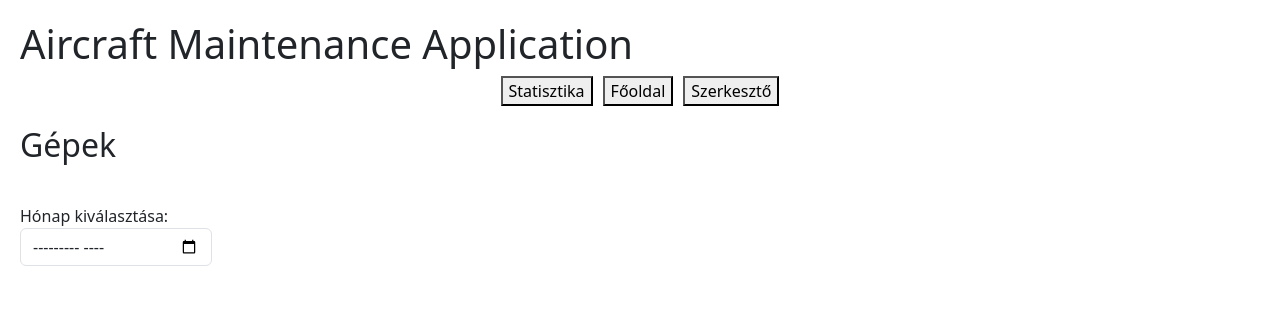
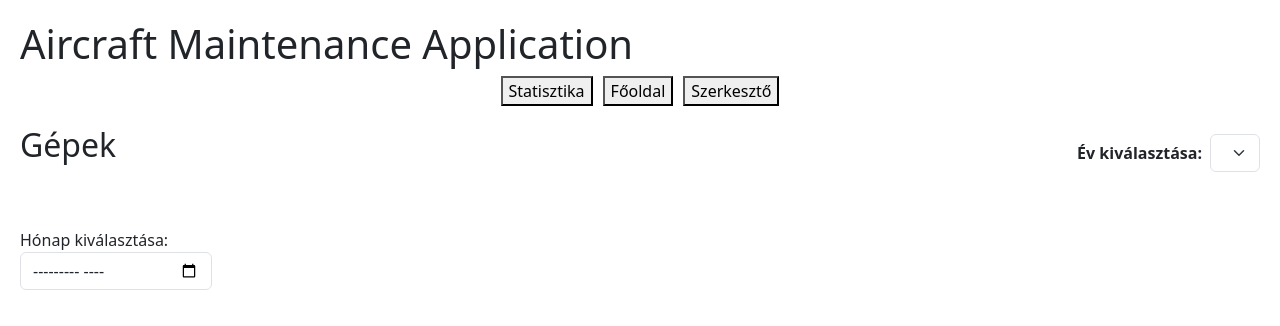
Before and after one commit to sbanna05/aircraft-maintenance-application, a React (Vite) app: page / in a window 1280 px wide. Both pictures are taken after a click on the button "Statisztika". Shown: the top 326 px of the page. Built offline with nearby package versions, Linux system fonts and the light colour scheme.

Commit message:
feat(statistics,fullreview,electron_main): add year select to schedules
main get-schedules modified for year select

preload.js getSchedules() modified with year

currentYear is calculated in FullReview

```diff
--- a/preload.js
+++ b/preload.js
@@ -2,7 +2,7 @@ const { contextBridge, ipcRenderer } = require('electron');
 
 contextBridge.exposeInMainWorld('api', {
   getAircrafts: () => ipcRenderer.invoke('get-aircrafts'),
-  getSchedules: (name, filter) => ipcRenderer.invoke('get-schedules', name, filter),
+  getSchedules: (year, name, filter) => ipcRenderer.invoke('get-schedules',year, name, filter),
   getStatuses: () => ipcRenderer.invoke('get-statuses'),
   getAirports: () => ipcRenderer.invoke('get-airports'),
   getUsers: () => ipcRenderer.invoke('get-users'),
--- a/src/FullReview.jsx
+++ b/src/FullReview.jsx
@@ -1,10 +1,11 @@
-import React, { useState, useEffect, useMemo } from "react";
+import { useState, useEffect, useMemo } from "react";
 import Statistics from "./Statistics";
 
 function FullReview({ aircrafts, statuses, schedules, airports }) {
   const [selectedAircraft, setSelectedAircraft] = useState(null);
   const [usageData, setUsageData] = useState([]);
   const [month, setMonth] = useState("");
+  const [year, setYear] = useState(new Date().getFullYear());
 
   // Adatok betöltése
   useEffect(() => {
@@ -15,17 +16,26 @@ function FullReview({ aircrafts, statuses, schedules, airports }) {
     async function fetchData() {
       let yearMonth = null;
       if (month) {
-        const [yearFull, monthStr] = month.split("-"); // ["2025", "05"]
-        yearMonth = `${yearFull}.${monthStr}.%`; // pl. "2025.02.%"
-        //const monthNum = String(parseInt(monthStr, 10)); // 5 vagy 05 helyett 5
-        //yearMonth = `${yearFull}.${monthNum}.%`;
+        const [, monthStr] = month.split("-"); // csak a hónap szám kell
+        yearMonth = `${year}.${monthStr}.%`; // most a year state-et használjuk
       }
-      const data = await window.api.getSchedules(selectedAircraft, yearMonth);
+      const data = await window.api.getSchedules(year, selectedAircraft, yearMonth);
       console.log("usageData:", data);
       setUsageData(data);
     }
     fetchData();
-  }, [selectedAircraft, month]);
+  }, [year, selectedAircraft, month]);
+
+  // Évlista a schedules alapján
+  const  availableYears = useMemo(() => {
+      const yearsSet = new Set();
+      schedules.forEach((sch) => {
+        if (!sch.event_timestamp) return;
+        const y = parseDateTime(sch.event_timestamp).getFullYear();
+        yearsSet.add(y);
+      });
+      return Array.from(yearsSet).sort((a,b) => b - a); // csökkenő sorrend
+    }, [schedules]);
 
   // ---- Segédfüggvények a státuszokhoz ---- ne számoljuk újra minden rendernél
   const statusMap = useMemo(() => {
@@ -95,7 +105,9 @@ function FullReview({ aircrafts, statuses, schedules, airports }) {
   return (
     <>
       <div className="mt-2">
-        <h2 className="mb-3 center">Gépek</h2>
+        <div className="d-flex mb-4 justify-content-between align-items-center">
+          <div className="d-flex flex-column align-items-center">
+            <h2 className="mb-3 align-middle">Gépek</h2>
             <div className="mb-4 d-flex flex-wrap">
               {aircrafts.map(({ name }) => (
                 <button
@@ -111,14 +123,33 @@ function FullReview({ aircrafts, statuses, schedules, airports }) {
                 </button>
               ))}
             </div>
+          </div>
+
+          <div className="mb-4">
+            <strong>Év kiválasztása:</strong>
+            <select
+              className="form-select d-inline-block w-auto ms-2"
+              value={year}
+              onChange={(e) => setYear(parseInt(e.target.value, 10))}
+            >
+              {availableYears.map((y) => (
+                <option key={y} value={y}>
+                  {y}
+                </option>
+              ))}
+            </select>
+          </div>
+        </div>
 
         <Statistics
           selectedAircraft={selectedAircraft}
           statuses={statuses}
           schedules={schedules}
           airports={airports}
+          year={year}
         />
-
+      </div>
+      <div>
         <div className="mb-4">
           <label className="form-label">
             Hónap kiválasztása:
@@ -175,3 +206,12 @@ function FullReview({ aircrafts, statuses, schedules, airports }) {
 }
 
 export default FullReview;
+
+
+function parseDateTime(event_timestamp) {
+    const [datumStr, timeStr] = event_timestamp.split(" ");
+    // datumStr: "2025.01.01"
+    const [y, m, d] = datumStr.split(".").map(Number);
+    const [hh, mm, ss] = timeStr.split(":").map(Number);
+    return new Date(y, m - 1, d, hh, mm, ss); // hónap 0-indexes!
+  }
--- a/src/Statistics.jsx
+++ b/src/Statistics.jsx
@@ -1,6 +1,6 @@
 import { useState, useEffect } from "react";
 
-function Statistics({ selectedAircraft, statuses, schedules, airports }) {
+function Statistics({ selectedAircraft, statuses, schedules, airports, year }) {
   const [statsbymonth, setStatsByMonth] = useState([]);
   const [cache, setCache] = useState({}); // egyszerű cache a hónapokhoz
 
@@ -82,7 +82,7 @@ function Statistics({ selectedAircraft, statuses, schedules, airports }) {
 
   // Biztosabb hónap-kinyerés: kezeli az "YYYY-MM-DD", "YYYY.MM.DD" és "YYYY.MM.DD." formátumokat is
   function getMonthlyStats(monthIdx) {
-    const monthly = statsbymonth.filter((s) => s.monthIdx === monthIdx);
+    const monthly = statsbymonth.filter((s) => s.monthIdx === monthIdx && s.year === year);
     if (monthly.length === 0) return { summary: null, rows: [] };
     const statusCounts = {}; //összesített státusz darabszám
     const airportCounter = {};
@@ -116,10 +116,12 @@ function Statistics({ selectedAircraft, statuses, schedules, airports }) {
       hetkoznap: { open: 6, close: 16 },
     };
 
+    //const year = new Date().getFullYear();
+    //console.log("year:", year);
     schedules
       .filter((sch) => {
         const dt = parseDateTime(sch.event_timestamp);
-        return dt.getMonth() === monthIdx && sch.aircraft === selectedAircraft;
+        return dt.getMonth() === monthIdx && dt.getFullYear() === year && sch.aircraft === selectedAircraft;
       })
       .forEach((sch) => {
         const dt = parseDateTime(sch.event_timestamp);
@@ -134,14 +136,9 @@ function Statistics({ selectedAircraft, statuses, schedules, airports }) {
         }
       });
     // adott hónap napjainak száma, és nyitvatartási órák számítása
-    const year = new Date().getFullYear();
-    const { weekdays, weekends, daysInMonth } = countWeekdaysAndWeekends(
-      year,
-      monthIdx
-    );
+    const { weekdays, weekends, daysInMonth } = countWeekdaysAndWeekends(year, monthIdx);
 
-    const weekdayHours =
-      openingRules.hetkoznap.close - openingRules.hetkoznap.open;
+    const weekdayHours = openingRules.hetkoznap.close - openingRules.hetkoznap.open;
     const weekendHours = openingRules.hetvege.close - openingRules.hetvege.open;
 
     const totalOpenHours = weekdays * weekdayHours + weekends * weekendHours;
@@ -156,10 +153,7 @@ function Statistics({ selectedAircraft, statuses, schedules, airports }) {
       closedHours,
       notamHours,
       availableHours,
-      inClosedHourCountFull: Object.values(statusOutOfOpening).reduce(
-        (a, b) => a + b,
-        0
-      ),
+      inClosedHourCountFull: Object.values(statusOutOfOpening).reduce((a, b) => a + b,0),
     };
 
     // minden státuszt megjelenítünk (n kivéve)
@@ -202,6 +196,7 @@ function Statistics({ selectedAircraft, statuses, schedules, airports }) {
               borderRadius: "8px",
               padding: "0.5rem",
               backgroundColor: "#fafafa",
+              maxWidth: "400px"
             }}
           >
             <h4 style={{ textAlign: "center", fontSize: "1rem" }}>{month}</h4>
```
Also changed, not shown: electron_main.js (+9 -3 lines), 1 other file (tests, documents, lock files or other folders). Lines whose indentation alone changed are shown as unchanged.
